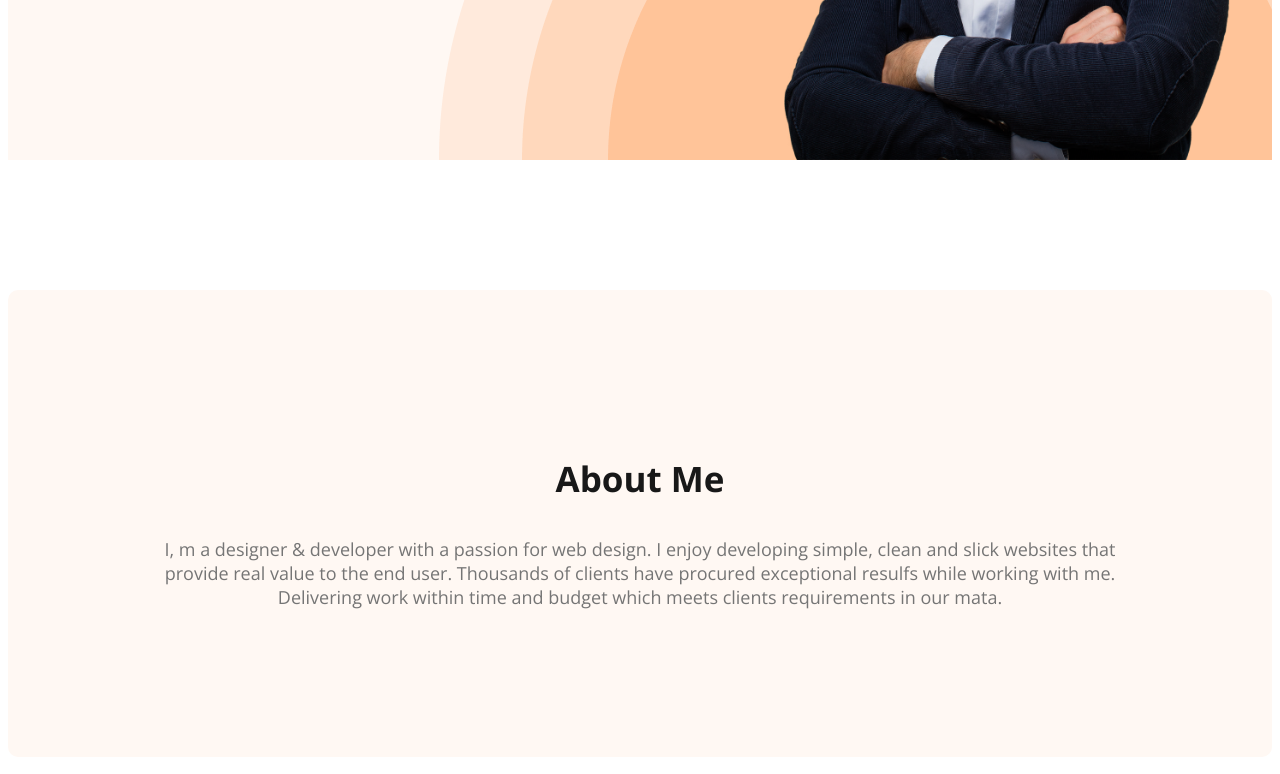
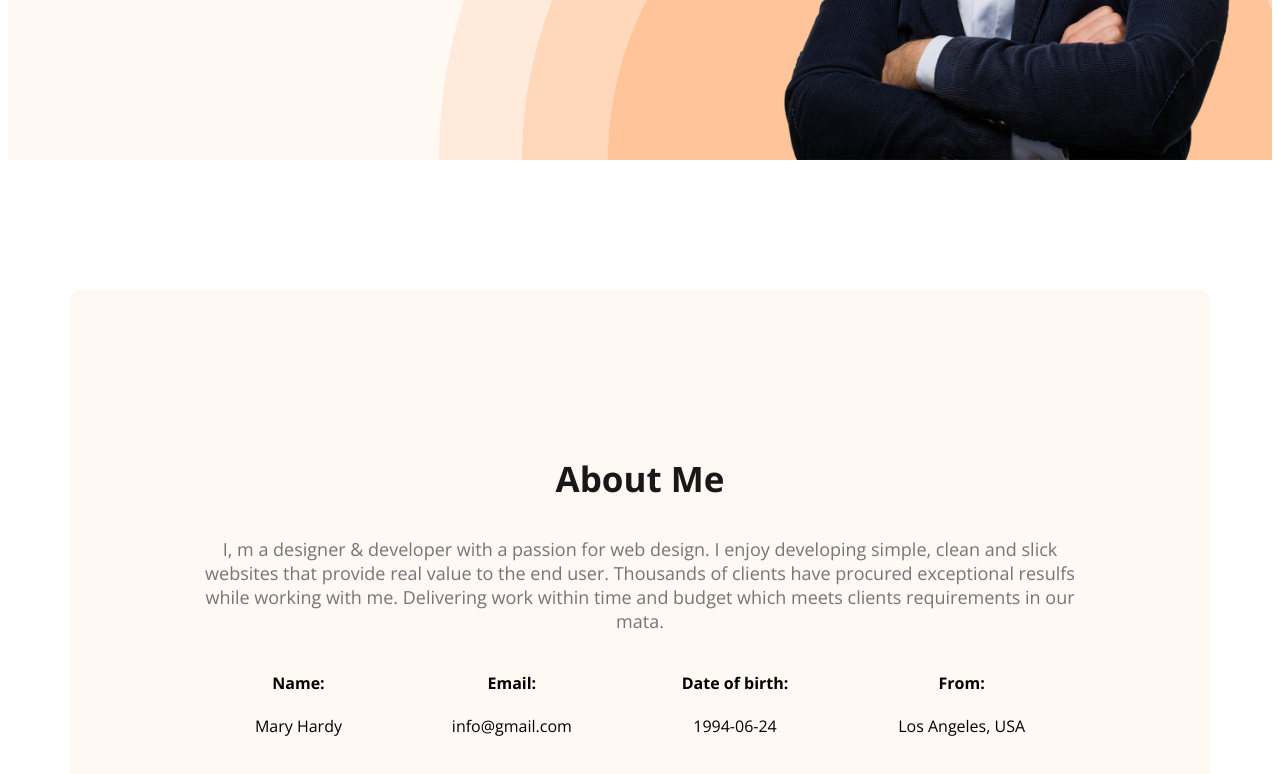
Before and after one commit to RedwanAk/portfolio, a plain HTML site: page index.html in a window 1280 px wide. Shown: the part 608-1382 px from the top of the page. Drawn offline with nearby package versions, Linux system fonts and the light colour scheme.

Commit message:
added new things

```diff
--- a/index.html
+++ b/index.html
@@ -31,6 +31,24 @@
         <section class="about">
             <h3 class="section-title">About Me</h3>
             <p class="section-description">I, m a designer & developer with a passion for web design. I enjoy developing simple, clean and slick websites that provide real value to the end user. Thousands of clients have procured exceptional resulfs while working with me. Delivering work within time and budget which meets clients requirements in our mata.</p>
+            <div class="about-info-container">
+                <div class="about-info">
+                    <h4 class="info-title">Name:</h4>
+                    <p class="info-description">Mary Hardy</p>
+                </div>
+                <div class="about-info">
+                    <h4 class="info-title">Email:</h4>
+                    <p class="info-description">info@gmail.com</p>
+                </div>
+                <div class="about-info">
+                    <h4 class="info-title">Date of birth:</h4>
+                    <p class="info-description">1994-06-24</p>
+                </div>
+                <div class="about-info">
+                    <h4 class="info-title">From:</h4>
+                    <p class="info-description">Los Angeles, USA</p>
+                </div>
+            </div>
         </section>
 
     </main>
--- a/style.css
+++ b/style.css
@@ -94,3 +94,15 @@ nav a{
     text-align: center;
     font-size: 18px;
 }
+main{
+    max-width: 1140px;
+    margin: 0 auto;
+}
+.about-info-container{
+    display: flex;
+    justify-content: space-around;
+
+}
+.about-info{
+    text-align: center;
+}
```
